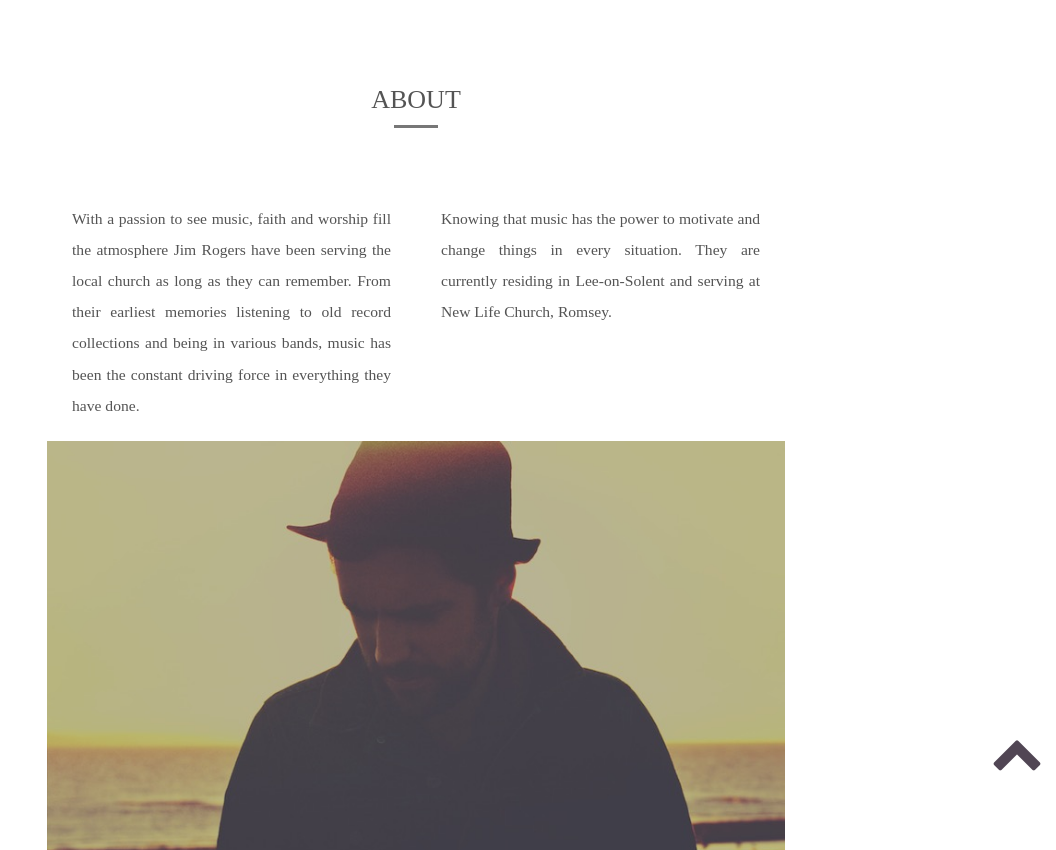
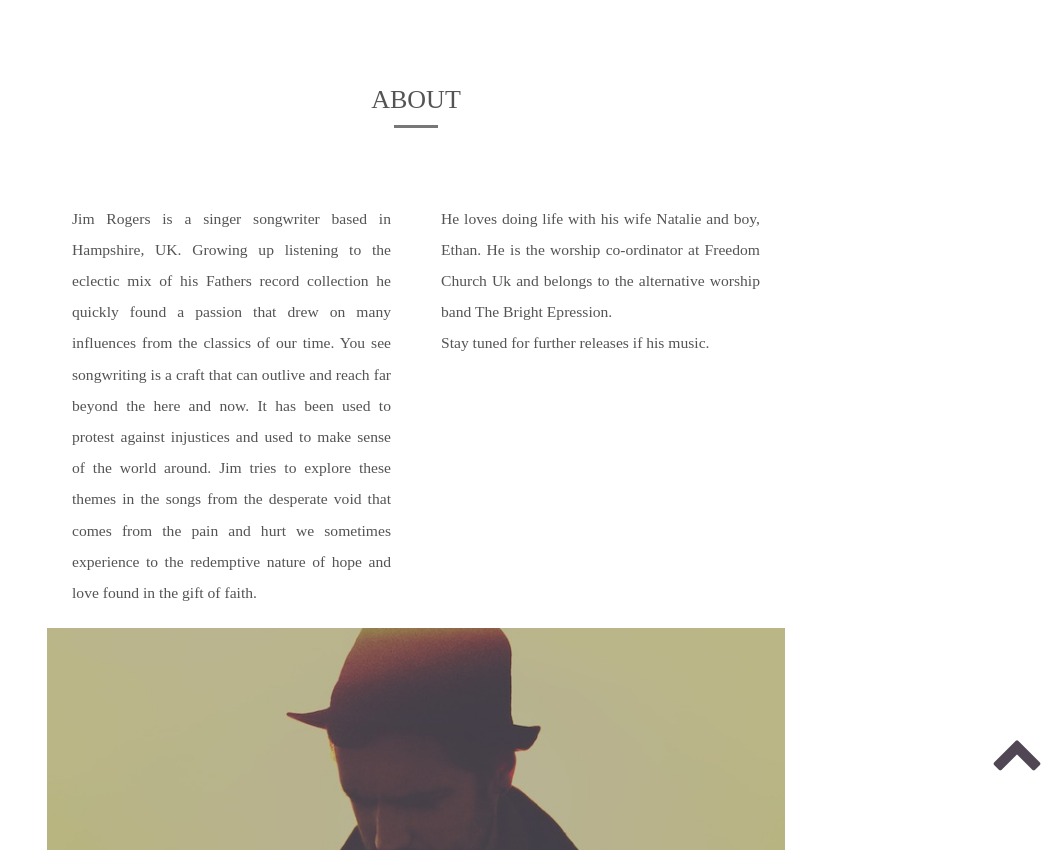
Before and after one commit to JimRogers/jimrogerswebsite, a Jekyll site: the page built from about/index.html, in a window 1280 px wide and 900 px high, scrolled down 254 px, cut to the strip 50-900 px from the top of the window. Shown: the whole strip, without its empty margins (224-1280 px from the left). Built offline with Jekyll 4.4.1, drawn with Linux system fonts in a browser that asks for light colours.

Commit message:
Add new bio

```diff
--- a/_includes/about-section.html
+++ b/_includes/about-section.html
@@ -5,13 +5,17 @@
    <div class="underline"></div>
    <div class="col-md-6">
      <div id="about-text">
-                 <p>With a passion to see music, faith and worship fill the atmosphere Jim Rogers have been serving the local church as long as they can remember. From their earliest memories listening to old record collections and being in various bands, music has been the constant driving force in everything they have done.</p>
+                 <p>Jim Rogers is a singer songwriter based in Hampshire, UK. Growing up listening to the eclectic mix of his Fathers record collection he quickly found a passion that drew on many influences from the classics of our time.
+
+                   You see songwriting is a craft that can outlive and reach far beyond the here and now. It has been used to protest against injustices and used to make sense of the world around. Jim tries to explore these themes in the songs from the desperate void that comes from the pain and hurt we sometimes experience to the redemptive nature of hope and love found in the gift of faith.</p>
      </div><!--end about text-->
     </div><!--end col md 6-->
 
     <div class="col-md-6">
       <div id="about-text">
-                  <p>Knowing that music has the power to motivate and change things in every situation. They are currently residing in Lee-on-Solent and serving at New Life Church, Romsey.</p>
+                  <p>He loves doing life with his wife Natalie and boy, Ethan. He is the worship co-ordinator at Freedom Church Uk and belongs to the alternative worship band The Bright Epression.
+                    <br>
+                    Stay tuned for further releases if his music.</p>
       </div><!--end about text-->
      </div><!--end col md 6-->
 
```
Also changed, not shown: 1 other file.
